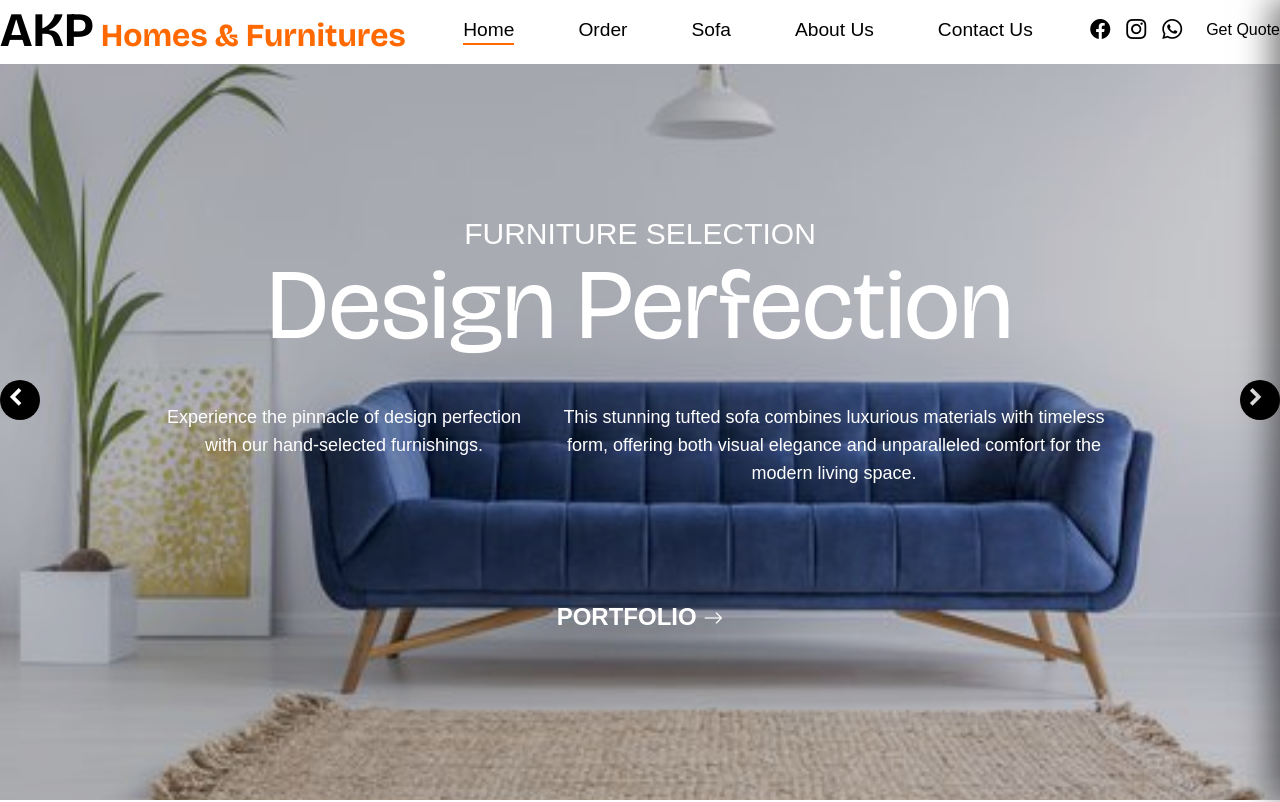
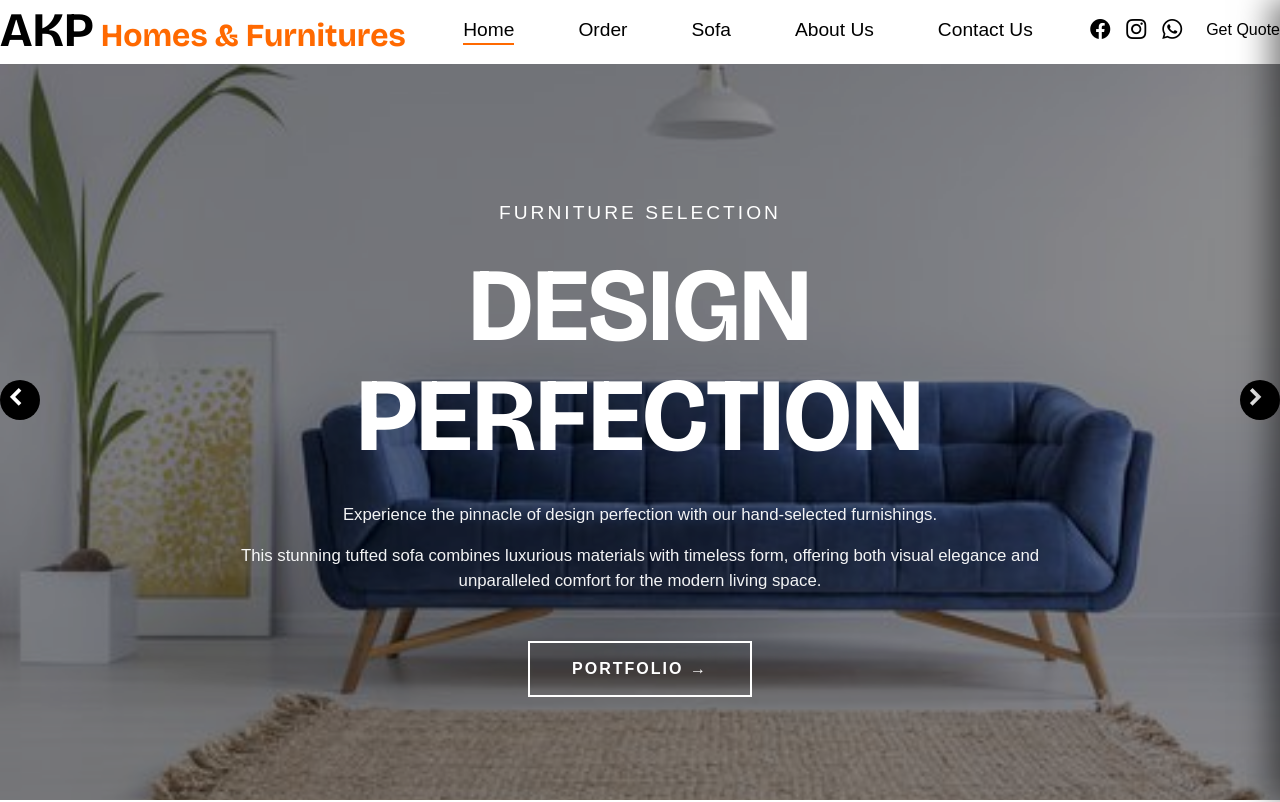
Before and after one commit to pradhyumnavojjala/AKP, a Next.js app: page / in a window 1280 px wide. Shown: the top 802 px of the page. Built offline with nearby package versions, Linux system fonts and the light colour scheme.

Commit message:
Updated navbar layout

```diff
--- a/src/app/Hero.tsx
+++ b/src/app/Hero.tsx
@@ -288,33 +288,35 @@ export default function Hero() {
                 className='h-full'
             >
                 {HeroSlides.map((slide, index) => (
-                    <SwiperSlide key={index}>
+                    <SwiperSlide>
   <div
-                            className="relative w-full h-screen flex justify-center items-center text-white px-6"
-                            style={{ backgroundImage: `url(${slide.bgImage})`, backgroundSize: 'cover', backgroundPosition: 'center' }}
+    className="hero-slide"
+    style={{ backgroundImage: `url(${slide.bgImage})` }}
   >
-                            <div className="absolute inset-0 bg-black/20 z-0"></div>
-                            <div style={{margin: "2rem"}} className="hero-content relative z-10 max-w-4xl text-center gap-6">
-                                <span style={{margin: "3rem", fontSize: "30px"}} className='text-xl font-medium uppercase'>{slide.span}</span>
-                                <h1 style={{fontSize: "100px"}} className="text-7xl lg:text-9xl font-bold font-bricolage whitespace-pre-spaces leading-tight lg:leading-none">
+    <div className="hero-overlay"></div>
+
+    <div className="hero-content">
+      <span className="hero-span">{slide.span}</span>
+
+      <h1 className="hero-title">
         {slide.title}
       </h1>
-                                <div style={{margin: "3rem"}} className="flex flex-col md:flex-row gap-4 text-lg justify-center">
-                                    {slide.paragraphs.map((pera, i) => (
-                                        <p key={i} className='max-w-xl'>{pera}</p>
+
+      <div className="hero-text">
+        {slide.paragraphs.map((p, i) => (
+          <p key={i}>{p}</p>
         ))}
       </div>
+
       <Link href={slide.buttonLink}>
-                                    <button
-                                        style={{margin: "4rem", fontSize: 'x-large', fontWeight: 'bold'}}
-                                        className='mt-6 cursor-pointer rounded-sm px-8 py-2.5 border-2 border-white text-white uppercase tracking-widest hover:bg-orange-500 hover:border-orange-500 hover:text-white transition duration-300'
-                                    >
-                                        {slide.buttonText} <i className="bi bi-arrow-right ml-2 text-xl"></i>
+        <button className="hero-button">
+          {slide.buttonText} →
         </button>
       </Link>
     </div>
   </div>
 </SwiperSlide>
+
                 ))}
             </Swiper>
 
--- a/src/app/home.css
+++ b/src/app/home.css
@@ -1,62 +1,117 @@
-.hero {
-  position: relative;
-  width: 100%;
-  min-height: 100svh;
-  display: flex;
-  align-items: center;
-  justify-content: center;
-}
-
+/* ===== HERO RESET ===== */
 .hero-slide {
   position: relative;
   width: 100%;
   min-height: 100svh;
   background-size: cover;
   background-position: center;
+  display: flex;
+  align-items: center;
+  justify-content: center;
 }
 
 .hero-overlay {
   position: absolute;
   inset: 0;
-  background: rgba(0,0,0,0.35);
+  background: rgba(0, 0, 0, 0.45);
 }
 
+/* ===== CONTENT ===== */
 .hero-content {
   position: relative;
-  z-index: 10;
+  z-index: 2;
   max-width: 1100px;
   text-align: center;
-  color: white;
-  padding: 7rem 1.25rem 0;
+  color: #fff;
+  padding: 8rem 1.5rem 2rem;
   animation: fadeUp 1.2s ease forwards;
 }
 
+.hero-span {
+  display: block;
+  font-size: 1.2rem;
+  letter-spacing: 3px;
+  text-transform: uppercase;
+  margin-bottom: 1.5rem;
+  opacity: 0.9;
+}
+
+/* ===== TITLE ===== */
 .hero-title {
   font-family: var(--font-bricolage);
   font-weight: 800;
   text-transform: uppercase;
-  line-height: 1.1;
-  margin: 0 auto;
+  line-height: 1.05;
+  margin-bottom: 2rem;
+  white-space: pre-line;
 }
 
-/* Desktop */
-@media (min-width: 1024px) {
-  .hero-title {
-    font-size: 7rem;
+/* ===== TEXT ===== */
+.hero-text {
+  display: flex;
+  flex-direction: column;
+  gap: 1rem;
+  max-width: 850px;
+  margin: 0 auto;
+  font-size: 1.05rem;
+  opacity: 0.95;
+}
+
+/* ===== BUTTON ===== */
+.hero-button {
+  margin-top: 3rem;
+  padding: 14px 42px;
+  border: 2px solid #fff;
+  background: transparent;
+  color: #fff;
+  text-transform: uppercase;
+  letter-spacing: 2px;
+  font-weight: 600;
+  cursor: pointer;
+  transition: all 0.35s ease;
+}
+
+.hero-button:hover {
+  background: #f97316;
+  border-color: #f97316;
+}
+
+/* ===== ANIMATION ===== */
+@keyframes fadeUp {
+  from {
+    opacity: 0;
+    transform: translateY(40px);
+  }
+  to {
+    opacity: 1;
+    transform: translateY(0);
   }
 }
 
-/* Tablet */
-@media (max-width: 1023px) {
+/* ===== RESPONSIVE ===== */
+@media (min-width: 1024px) {
   .hero-title {
-    font-size: 4.5rem;
+    font-size: 6.5rem;
   }
 }
 
-/* Mobile */
+@media (max-width: 1023px) {
+  .hero-title {
+    font-size: 4.2rem;
+  }
+}
+
 @media (max-width: 640px) {
+  .hero-content {
+    padding-top: 9rem;
+  }
+
   .hero-title {
     font-size: 2.6rem;
     line-height: 1.2;
   }
+
+  .hero-text {
+    font-size: 0.95rem;
+  }
 }
```
Lines whose indentation alone changed are shown as unchanged.
